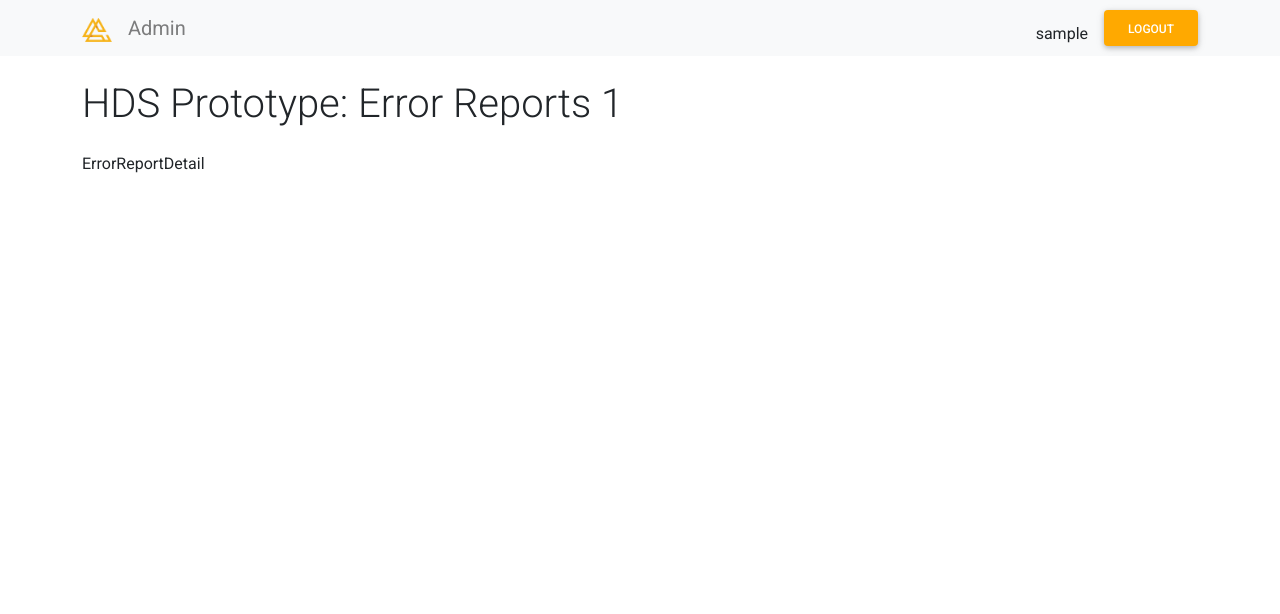
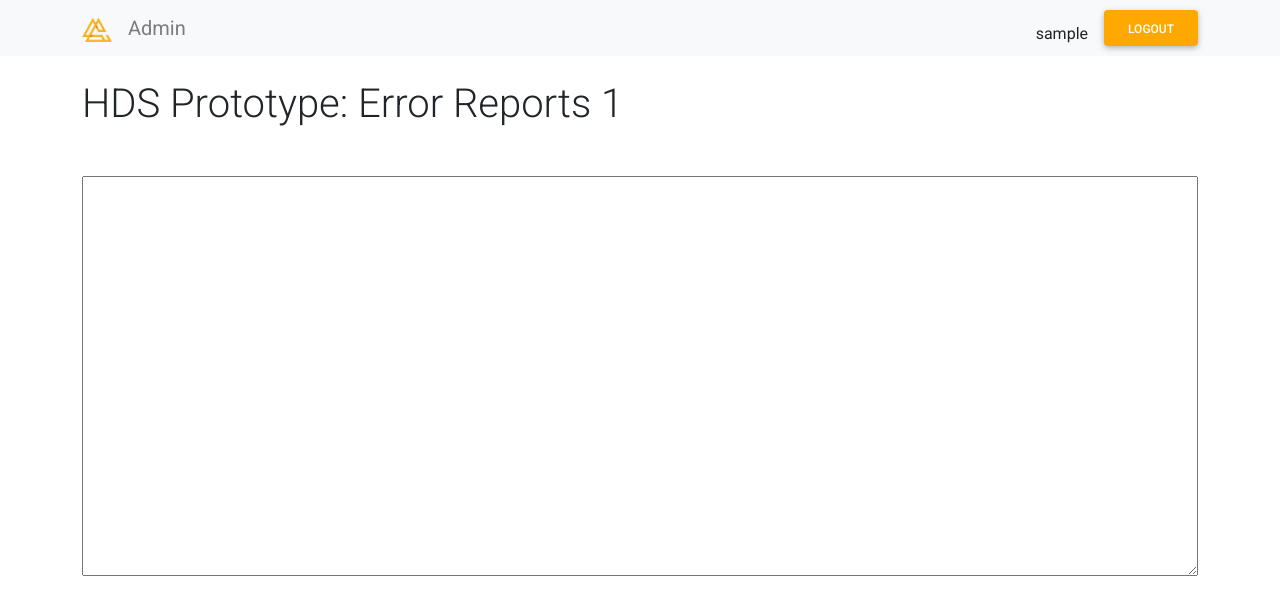
Before and after one commit to johnbridstrup/harvester-data-store, a React (Create React App) app in the folder frontend/: page /errorreports/1 in a window 1280 px wide. Shown: the top 614 px of the page. Built offline with nearby package versions, Linux system fonts and the light colour scheme; no server answers; sample sign-in values are in the browser's storage.

Commit message:
display report json data

```diff
--- a/frontend/src/components/errorreports/ErrorReportDetail.js
+++ b/frontend/src/components/errorreports/ErrorReportDetail.js
@@ -1,8 +1,19 @@
+import { useSelector } from 'react-redux';
+import { Container } from "../styled";
 
 
 function ErrorReportDetail(props) {
+  const { report } = useSelector(state => state.errorreport);
+  let reportData;
+  if (report.report) {
+    reportData = JSON.stringify(report.report, undefined, 2)
+  }
   return (
-    <div>ErrorReportDetail</div>
+    <Container>
+      <div className="d-flex justify-content-center align-items-center">
+        <textarea style={{width: '100%', height: '400px'}} defaultValue={reportData}></textarea>
+      </div>
+    </Container>
   )
 }
 
```
